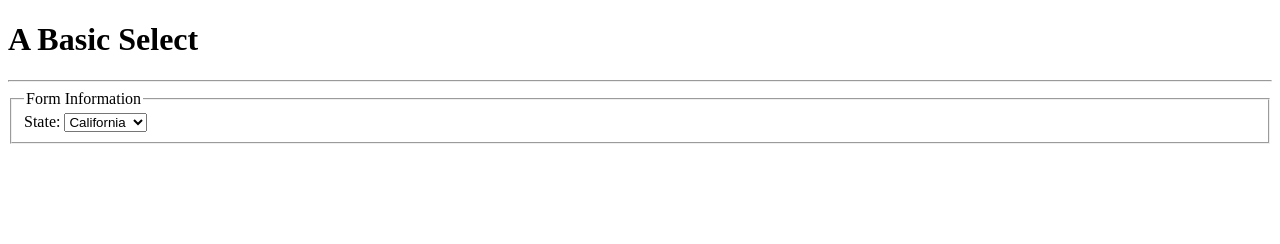
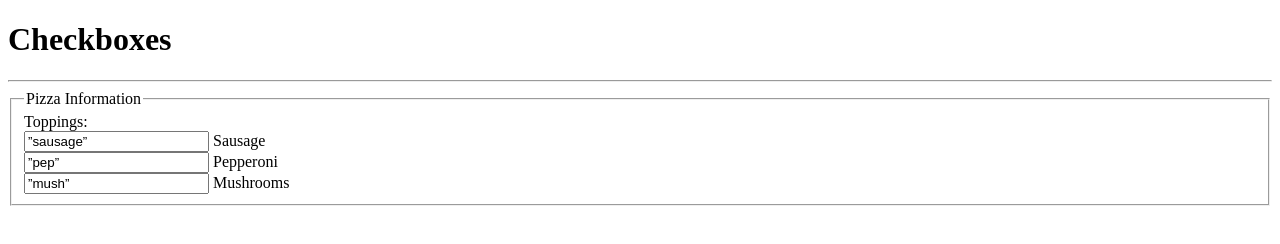
Before and after one commit to hkarmely/practice, a plain HTML site: page index.html in a window 1280 px wide. Drawn offline with Linux system fonts and the light colour scheme.

Commit message:
Update index.html

```diff
--- a/index.html
+++ b/index.html
@@ -1,20 +1,24 @@
 <!doctype html>
 <html>
 <head>
-<title>A Basic Select</title>
+<title>Checkboxes</title>
 </head>
 <body>
-<h1>A Basic Select</h1>
+<h1>Checkboxes</h1>
 <hr>
 <form action=”#”>
-<fieldset>
-<legend>Form Information</legend>
-<div>
-<label for=”state”>State:</label>
-<select id=”state” name=”state”>
-<option value=”CA”>California</option>
-<option value=”WI”>Wisconsin</option>
-</select>
+  <fieldset>
+<legend>Pizza Information</legend>
+<div>Toppings: <br />
+<input type=”checkbox” id=”sausage”
+name=”toppings” value=”sausage”>
+<label for=”sausage”>Sausage</label><br />
+<input type=”checkbox” id=”pep”
+name=”toppings” value=”pep”>
+<label for=”pep”>Pepperoni</label><br />
+<input type=”checkbox” id=”mush”
+name=”toppings” value=”mush”>
+<label for=”mush”>Mushrooms</label><br />
 </div>
 </fieldset>
 </form>
```
